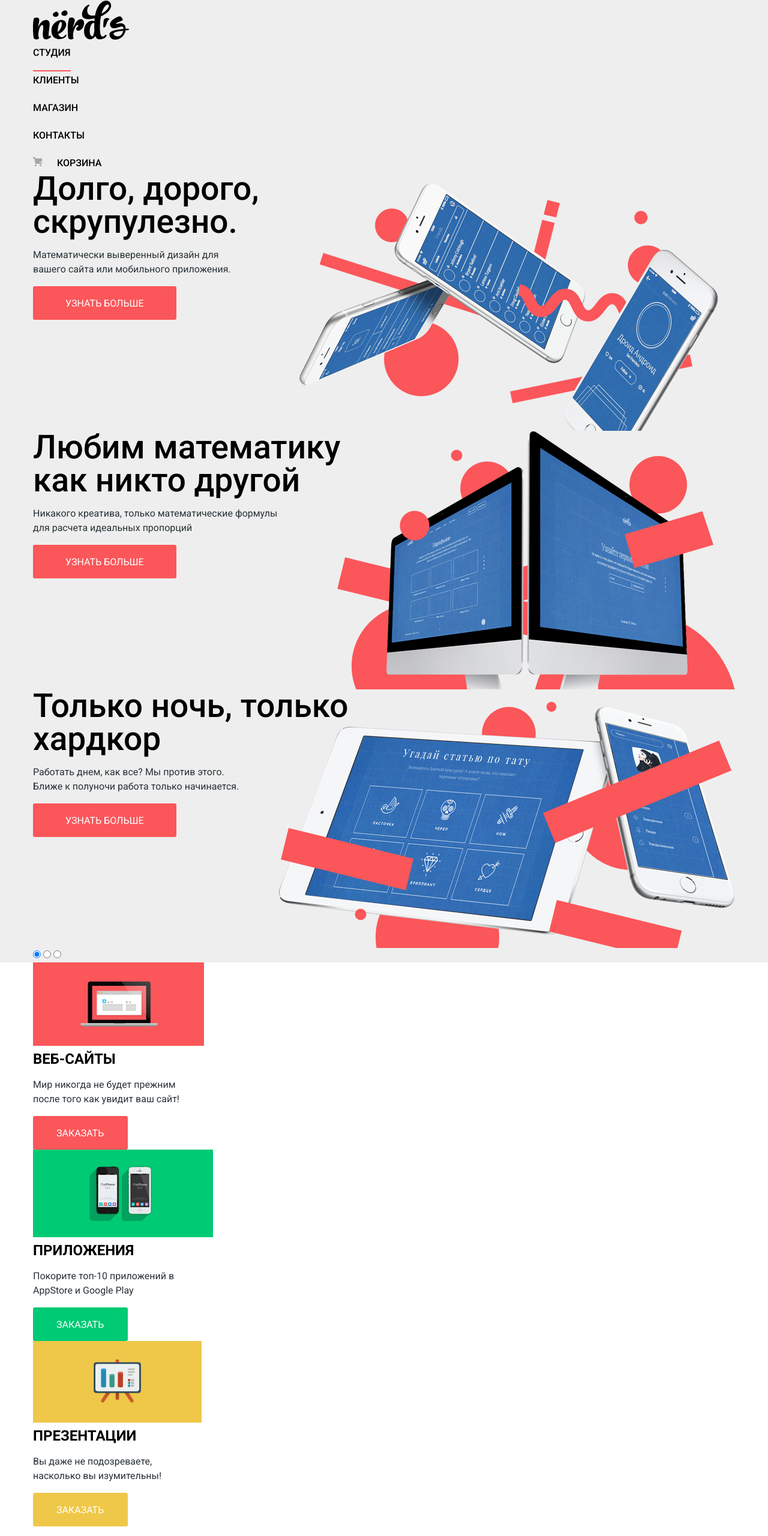
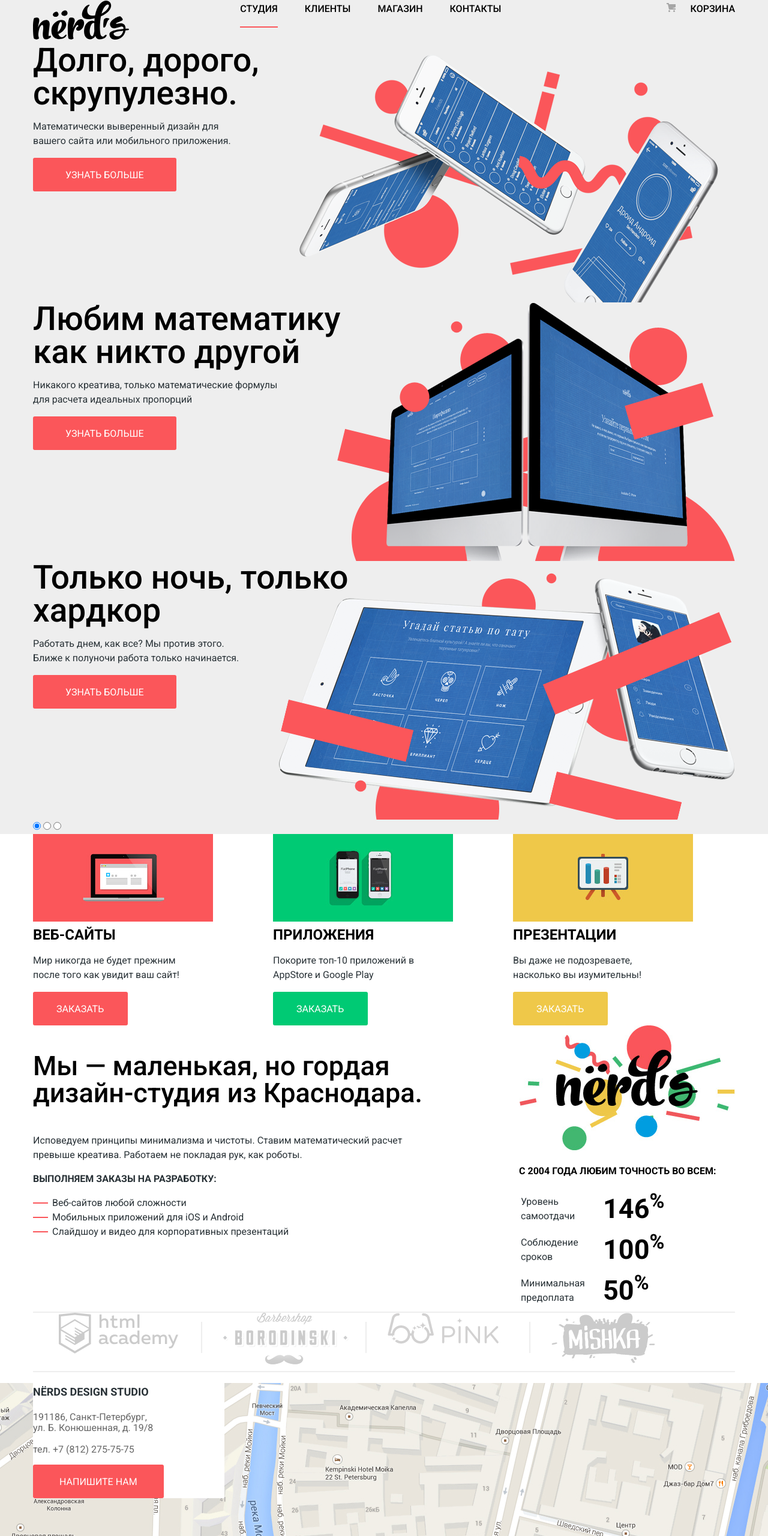
Before and after one commit to Anastasia-Korovkina/1544933-nerds-29, a plain HTML site: page index.html in a window 1280 px wide. Shown: the top 2560 px of the page at 60% size. Drawn offline with Linux system fonts and the light colour scheme.

Commit message:
Сетки

```diff
--- a/css/style.css
+++ b/css/style.css
@@ -64,7 +64,6 @@ li {
 }
 
 img {
-    max-width: 100%;
     height: auto;
 }
 
@@ -117,9 +116,11 @@ button {
 .contacts__link:focus,
 .filter-show__btn:focus,
 .gallery__pagination-item:focus,
-.user-btn:hover:focus {
+.user-btn:hover:focus,
+.footer__social-link:focus {
     box-shadow: inset 0px 3px 0px rgba(0, 1, 1, 0.1);
     background-color: #d7373b;
+    color: rgba(255, 255, 255, 0.3);
 }
 
 .filter-show__btn:focus,
@@ -179,6 +180,88 @@ button {
 }
 /* Buttons end */
 
+/* Grid */
+.page-body {
+    min-height: 100%;
+    display: grid;
+    grid-template-rows: min-content 1fr;
+    align-content: start;
+}
+
+.header__inner {
+    display: grid;
+    grid-template-columns: min-content 1fr min-content;
+}
+
+.partners__items {
+    display: grid;
+    grid-template-columns: 1fr 1fr 1fr 1fr;
+    padding: 0px 32px 0px 43px;
+}
+
+.footer__inner {
+    display: grid;
+    grid-template-columns: 3fr 9fr;
+}
+
+.gallery__list {
+    display: grid;
+    grid-template-columns: 1fr 1fr;
+}
+
+.filter-sort {
+    display: grid;
+    grid-template-columns: min-content 1fr min-content;
+}
+
+/* Flex */
+.main-nav {
+    margin: 0 auto;
+}
+
+.main-nav__site-list {
+    display: flex;
+    padding-right: 45px;
+}
+
+.main-nav__site-item {
+    padding-right: 45px;
+}
+
+.services__items {
+    display: flex;
+    margin-right: 100px;
+}
+
+.services__item {
+    margin-right: 100px;
+}
+
+.about__content {
+    display: flex;
+    justify-content: space-between;
+}
+
+.catalog-content {
+    display: flex;
+    justify-content: space-between;
+}
+
+.filter-sort__list,
+.filter-sort__controls {
+    display: flex;
+    justify-content: flex-end;
+    margin-right: 26px;
+}
+
+.filter-sort__link {
+    margin-left: 26px;
+}
+
+.gallery__pagination-list{
+    display: flex;
+}
+
 /* ==================================== Index ==================================== */
 
 /* Header start */
@@ -190,7 +273,8 @@ button {
 /* Header end */
 
 /* Main-navigation start */
-.main-nav {
+.main-nav,
+.main-nav__user-list {
     color: var(--basic-black);
     font-weight: 500;
     line-height: 30px;
@@ -350,6 +434,33 @@ td:last-child {
 /* About end */
 
 /* Partners start */
+.partners__items {
+    border-top: 2px solid var(--basic-extra-light);
+    border-bottom: 2px solid var(--basic-extra-light);
+}
+
+.partners__item {
+    position: relative;
+}
+
+.partners__item:last-child {
+    padding-right: 0px;
+}
+
+.partners__item::after {
+    content: "";
+    position: absolute;
+    width: 2px;
+    height: 52px;
+    background-color: var(--basic-extra-light);
+    right: 35px;
+    top: 15px;
+}
+
+.partners__item:last-child::after {
+    display: none;
+}
+
 .partners__item-link {
     opacity: 0.2;
 }
@@ -364,6 +475,11 @@ td:last-child {
 /* Partners end */
 
 /* Contacts start */
+.contacts__content {
+    width: 319px;
+    background-color: var(--basic-white);
+}
+
 .contacts__title {
     font-weight: 700;
     font-size: 18px;
@@ -402,6 +518,7 @@ td:last-child {
     height: 81px;
     background-color: #e1e1e1;
     border-radius: 50%;
+    color: #000000;
 }
 
 .footer__social-link:hover {
@@ -461,12 +578,15 @@ legend,
     text-transform: uppercase;
     opacity: 0.3;
 }
+
 .filter-sort__link:hover {
     opacity: 0.6;
 }
+
 .filter-sort__link:focus {
     opacity: 1;
 }
+
 .sort--active {
     opacity: 1;
 }
@@ -479,6 +599,7 @@ legend,
     border-right: 5.5px solid transparent;
     border-top: 11px solid #a6a6a6;
     opacity: 0.3;
+    margin: 0 18px 0 47px;
 }
 
 .control-up {
--- a/index.html
+++ b/index.html
@@ -9,7 +9,7 @@
   <link rel="stylesheet" href="/css/style.css">
 </head>
 
-<body>
+<body class="page-body">
   <header class="main-header">
     <div class="wrapper">
       <div class="header__inner">
@@ -39,6 +39,7 @@
               </a>
             </li>
           </ul>
+        </nav>
         <ul class="main-nav__user-list">
           <li class="main-nav__user-item">
             <a class="main-nav__user-link" href="blank.html">
@@ -46,7 +47,6 @@
             </a>
           </li>
         </ul>
-        </nav>
       </div>
     </div>
   </header>
@@ -126,7 +126,8 @@
             </ul>
           </div>
           <div class="column-right">
-            <img class="about__img" src="/img/about-1.png" width="360px" heaight="208px" alt="Логотоп дизайн-студии Nёrds">
+            <img class="about__img" src="/img/about-1.png" width="360px" heaight="208px"
+              alt="Логотоп дизайн-студии Nёrds">
             <p class="about__text">
               с 2004 года любим точность во всем:
             </p>
@@ -161,6 +162,7 @@
             <a class="partners__item-link" href="#">
               <img class="partners__logo" src="img/partners-2.png" alt="Логотип компании barbershop Borodinsky">
             </a>
+          </div>
           <div class="partners__item">
             <a class="partners__item-link" href="#">
               <img class="partners__logo" src="img/partners-3.png" alt="Логотип компании Pink">
@@ -170,7 +172,6 @@
             <a class="partners__item-link" href="#">
               <img class="partners__logo" src="img/partners-4.png" alt="Логотип компании Mishka">
             </a>
-            </div>
           </div>
         </div>
       </div>
@@ -198,6 +199,7 @@
   </main>
   <footer class="main-footer">
     <div class="wrapper">
+      <div class="footer__inner">
         <div class="footer__social">
           <span class="visually-hidden">Иконка социальной сети Вконтакте</span>
           <a class="footer__social-link" href="#">
@@ -219,6 +221,7 @@
           <p class="footer__social-desc">
             Скидка 10% для друзей из социальных сетей.
           </p>
+        </div>
       </div>
     </div>
   </footer>
```
Also changed, not shown: catalog.html (+6 -4 lines). Lines whose indentation alone changed are shown as unchanged.
